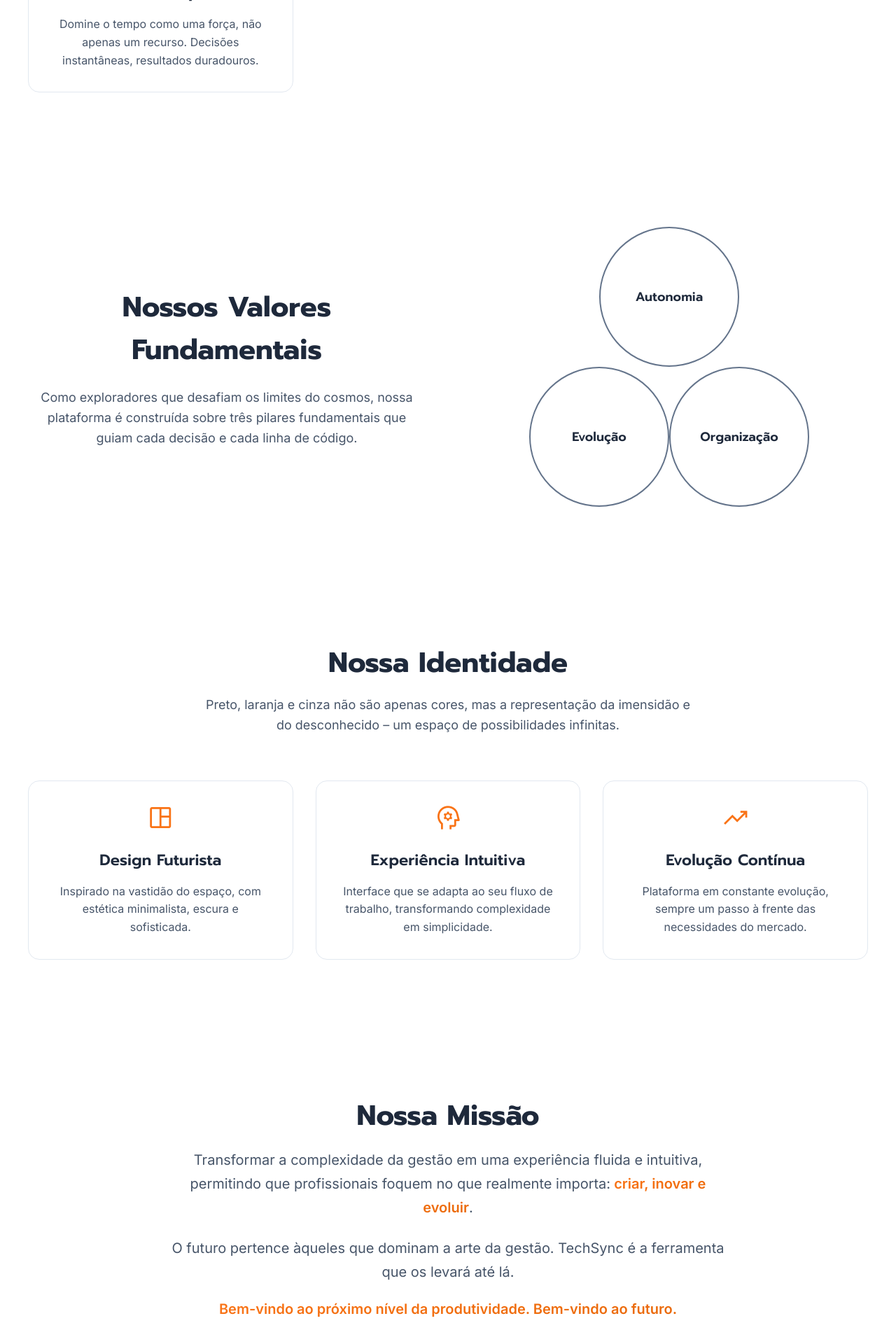
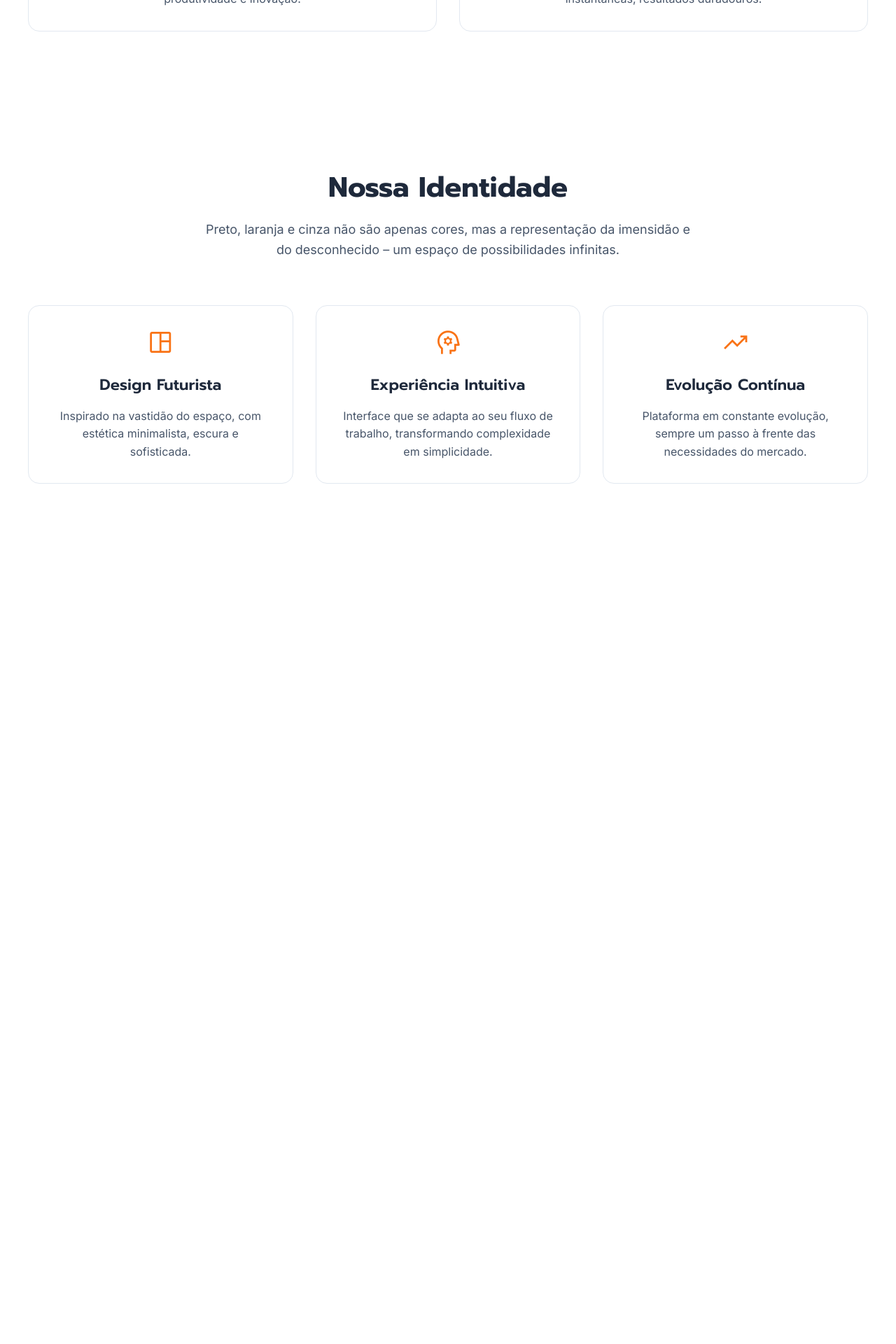
Before and after one commit to nrymmoreira/techsync-app, a React (Vite) app: page / in a window 1280 px wide. Shown: the part 1564-3484 px from the top of the page at 70% size. After the commit the page ends 2351 px from the top, so only its background shows below. Built offline with nearby package versions, Linux system fonts and the light colour scheme.

Commit message:
correções

```diff
--- a/src/components/LandingPage/LandingPage.jsx
+++ b/src/components/LandingPage/LandingPage.jsx
@@ -19,23 +19,12 @@ import {
   FeatureIcon,
   FeatureTitle,
   FeatureDescription,
-  ValuesSection,
-  ValuesContainer,
-  ValuesTitle,
-  ValuesDescription,
-  ValuesVisualization,
-  ValueCircle,
-  ValueLabel,
   BrandSection,
   BrandGrid,
   BrandCard,
   BrandCardIcon,
   BrandCardTitle,
-  BrandCardDescription,
-  MissionSection,
-  MissionContent,
-  MissionText,
-  MissionHighlight
+  BrandCardDescription
 } from './LandingPage.styles';
 
 const LandingPage = () => {
@@ -151,35 +140,6 @@ const LandingPage = () => {
         </ContentContainer>
       </FeaturesSection>
 
-      <ValuesSection $isDarkMode={isDarkMode}>
-        <ContentContainer>
-          <ValuesContainer>
-            <div>
-              <ValuesTitle $isDarkMode={isDarkMode}>
-                Nossos Valores Fundamentais
-              </ValuesTitle>
-              <ValuesDescription $isDarkMode={isDarkMode}>
-                Como exploradores que desafiam os limites do cosmos, nossa plataforma
-                é construída sobre três pilares fundamentais que guiam cada decisão e
-                cada linha de código.
-              </ValuesDescription>
-            </div>
-
-            <ValuesVisualization>
-              <ValueCircle $position="top" $isDarkMode={isDarkMode}>
-                <ValueLabel $isDarkMode={isDarkMode}>Autonomia</ValueLabel>
-              </ValueCircle>
-              <ValueCircle $position="bottom-left" $isDarkMode={isDarkMode}>
-                <ValueLabel $isDarkMode={isDarkMode}>Evolução</ValueLabel>
-              </ValueCircle>
-              <ValueCircle $position="bottom-right" $isDarkMode={isDarkMode}>
-                <ValueLabel $isDarkMode={isDarkMode}>Organização</ValueLabel>
-              </ValueCircle>
-            </ValuesVisualization>
-          </ValuesContainer>
-        </ContentContainer>
-      </ValuesSection>
-
       <BrandSection $isDarkMode={isDarkMode}>
         <ContentContainer>
           <SectionTitle $isDarkMode={isDarkMode}>
@@ -206,27 +166,6 @@ const LandingPage = () => {
         </ContentContainer>
       </BrandSection>
 
-      <MissionSection $isDarkMode={isDarkMode}>
-        <ContentContainer>
-          <MissionContent>
-            <SectionTitle $isDarkMode={isDarkMode}>
-              Nossa Missão
-            </SectionTitle>
-            <MissionText $isDarkMode={isDarkMode}>
-              Transformar a complexidade da gestão em uma experiência fluida e intuitiva,
-              permitindo que profissionais foquem no que realmente importa:
-              <MissionHighlight $isDarkMode={isDarkMode}> criar, inovar e evoluir</MissionHighlight>.
-            </MissionText>
-            <MissionText $isDarkMode={isDarkMode}>
-              O futuro pertence àqueles que dominam a arte da gestão. TechSync é a
-              ferramenta que os levará até lá.
-            </MissionText>
-            <MissionHighlight $isDarkMode={isDarkMode} style={{ fontSize: '1.25rem', marginTop: '2rem' }}>
-              Bem-vindo ao próximo nível da produtividade. Bem-vindo ao futuro.
-            </MissionHighlight>
-          </MissionContent>
-        </ContentContainer>
-      </MissionSection>
     </LandingContainer>
   );
 };
--- a/src/components/LandingPage/LandingPage.styles.js
+++ b/src/components/LandingPage/LandingPage.styles.js
@@ -239,7 +239,7 @@ export const SectionSubtitle = styled.p`
 
 export const FeatureGrid = styled.div`
   display: grid;
-  grid-template-columns: repeat(auto-fit, minmax(300px, 1fr));
+  grid-template-columns: repeat(auto-fit, minmax(500px, 1fr));
   gap: 2rem;
   max-width: 1200px;
   margin: 0 auto;
```
